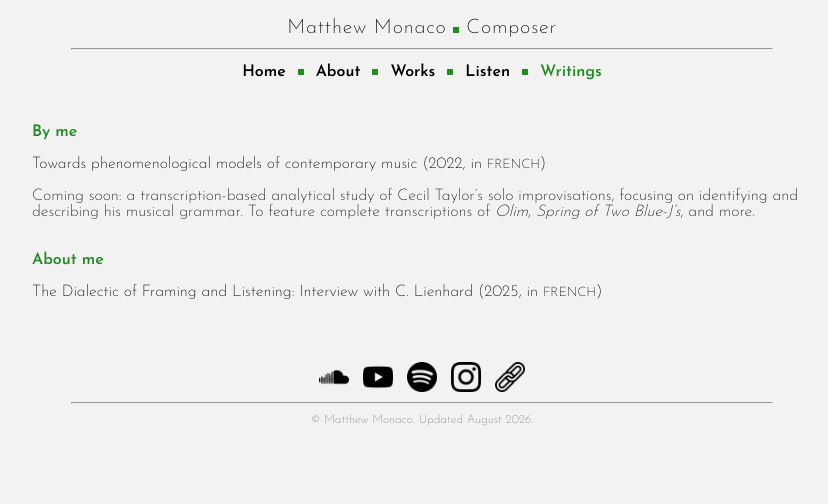
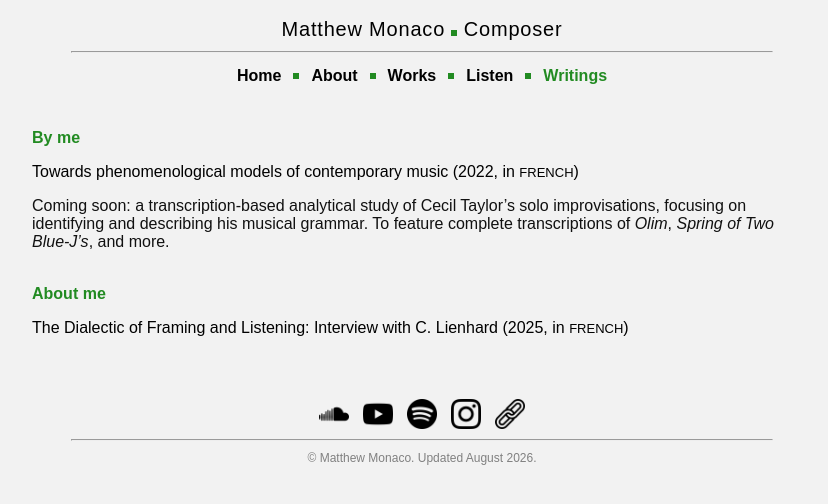
Before and after one commit to matthew-monaco/matthew-monaco.github.io, a Jekyll site: the page built from writings.md, in a window 1280 px wide. Shown: the top 504 px of the page, without its empty margins (218-1046 px from the left). Built offline with Jekyll 4.4.1, drawn with Linux system fonts in a browser that asks for light colours.

Commit message:
Update default.html

```diff
--- a/_layouts/default.html
+++ b/_layouts/default.html
@@ -6,7 +6,7 @@
 
   <title>{{ page.title }}</title>
   <link rel="stylesheet" href="/assets/style.css" />
-  <link href="https://fonts.googleapis.com/css2?family=Josefin+Sans:wght@200;300;400;500;600&display=swap" rel="stylesheet">
+  <link href="https://fonts.googleapis.com/css2?family=Cormorant+Garamond:wght@300;400;500;600&display=swap" rel="stylesheet">
   <link rel="icon" type="image/png" href="Green_M.png">
 </head>
 
```
